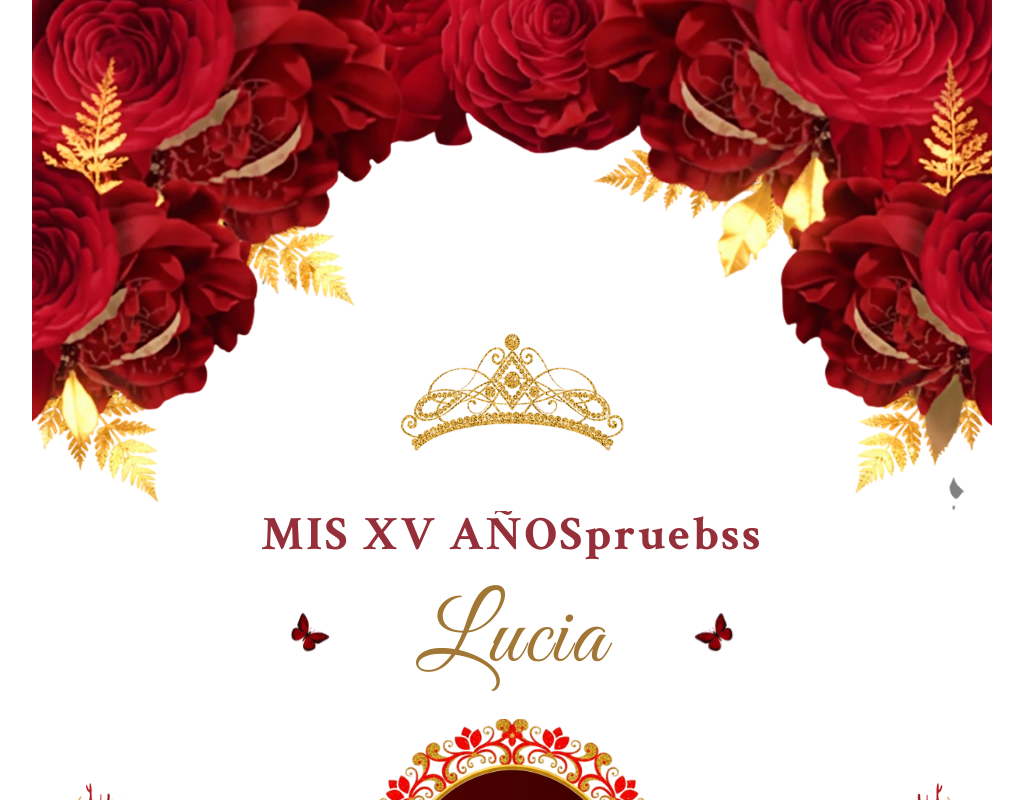
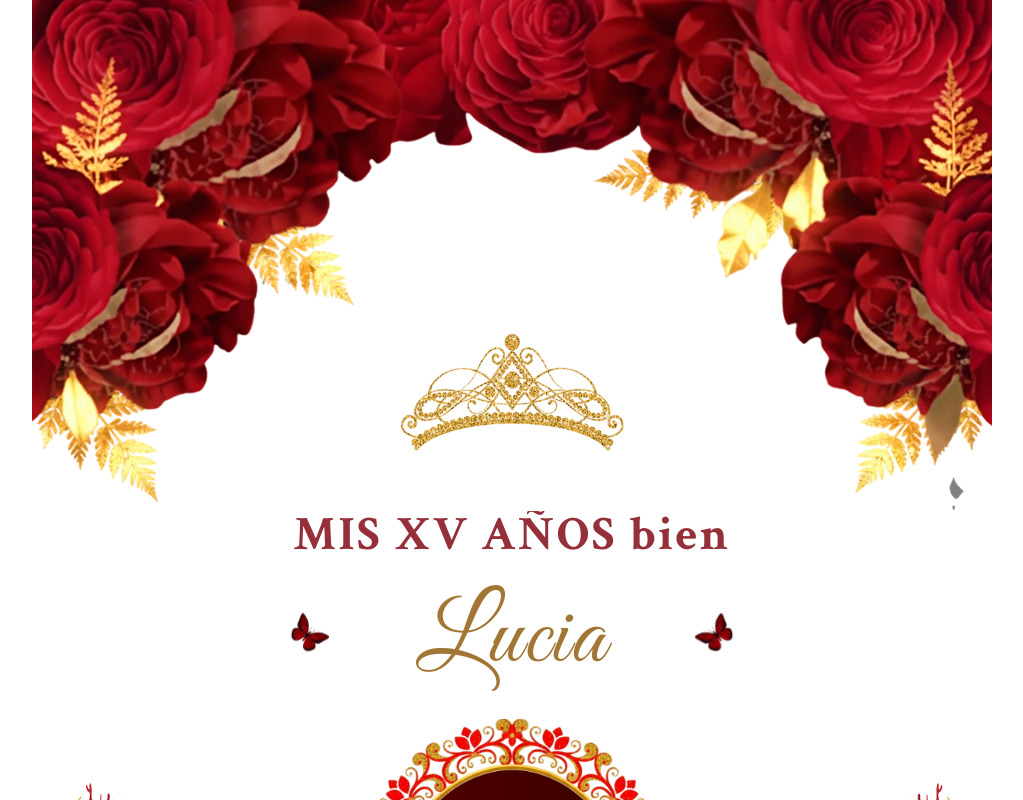
Before and after one commit to RamiusCode/mis-xv-15, an Astro site: page / in a window 1280 px wide. Shown: the whole page, without its empty margins (128-1151 px from the left). Built offline with nearby package versions, Linux system fonts and the light colour scheme; Astro itself is replaced by a stand-in of ours; a web font is replaced by a local one.

Commit message:
prueba cambio de nombre

```diff
--- a/src/components/FloresNombre.astro
+++ b/src/components/FloresNombre.astro
@@ -29,7 +29,7 @@
                         class="font-crimson text-2xl sm:text-2xl md:text-3xl lg:text-4xl xl:text-5xl text-[#95303a] font-bold tracking-wider"
                         id="titulo"
                     >
-                        MIS XV AÑOSpruebss
+                        MIS XV AÑOS bien
                     </h1>
                 </div>
 
```
